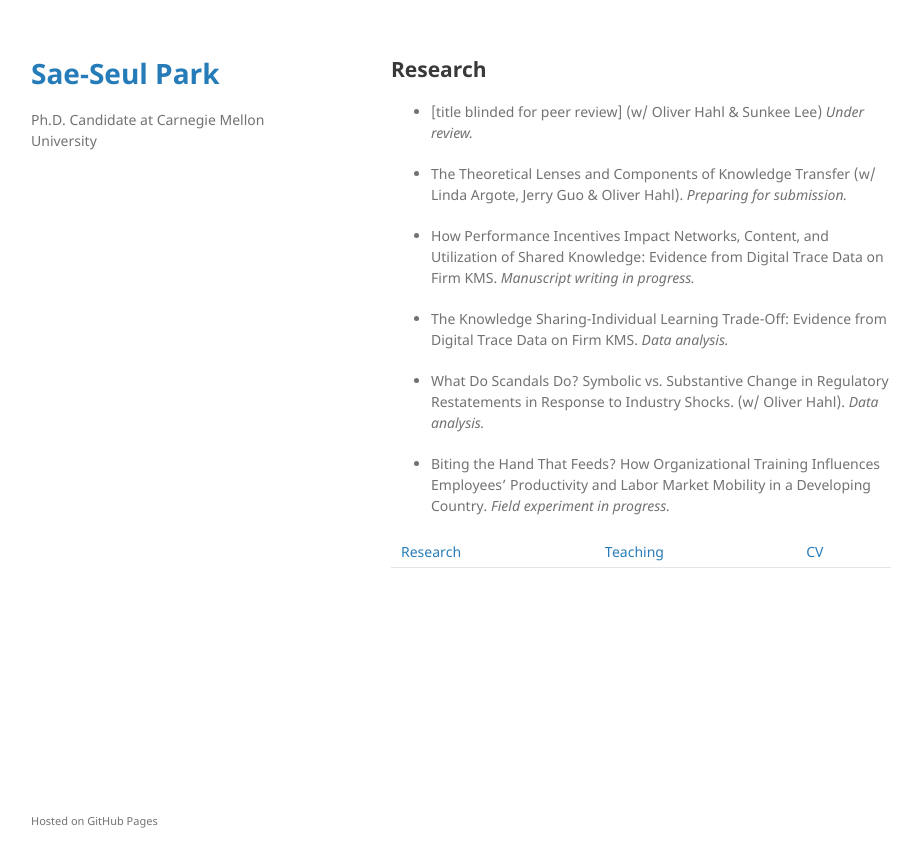
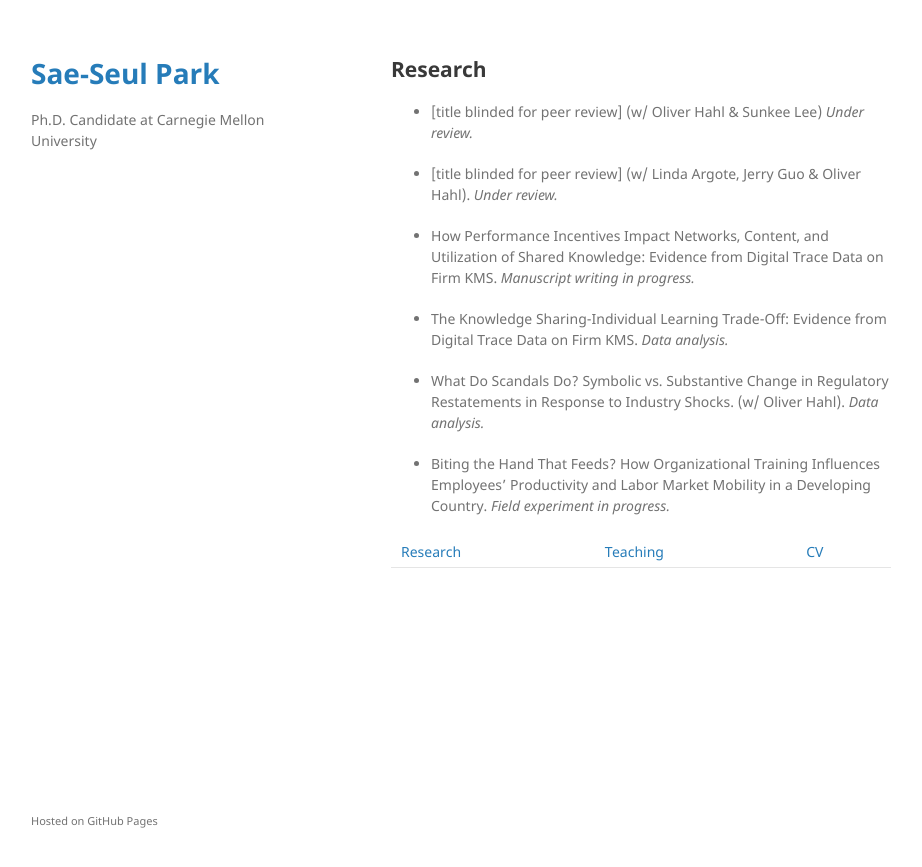
Before and after one commit to saepark/saepark.github.io, a Jekyll site: the page built from research.md, in a window 1280 px wide. Shown: the top 867 px of the page, without its empty margins (179-1101 px from the left). Built offline with Jekyll 4.4.1, drawn with Linux system fonts in a browser that asks for light colours; our own code applies the rules of GitHub Pages for plain Markdown files.

Commit message:
Update research.md

```diff
--- a/research.md
+++ b/research.md
@@ -6,7 +6,7 @@
 
 * [title blinded for peer review] (w/ Oliver Hahl & Sunkee Lee) _Under review._
 
-* The Theoretical Lenses and Components of Knowledge Transfer (w/ Linda Argote, Jerry Guo & Oliver Hahl). _Preparing for submission._
+* [title blinded for peer review] (w/ Linda Argote, Jerry Guo & Oliver Hahl). _Under review._
 
 * How Performance Incentives Impact Networks, Content, and Utilization of Shared Knowledge: Evidence from Digital Trace Data on Firm KMS. _Manuscript writing in progress._
 
```
